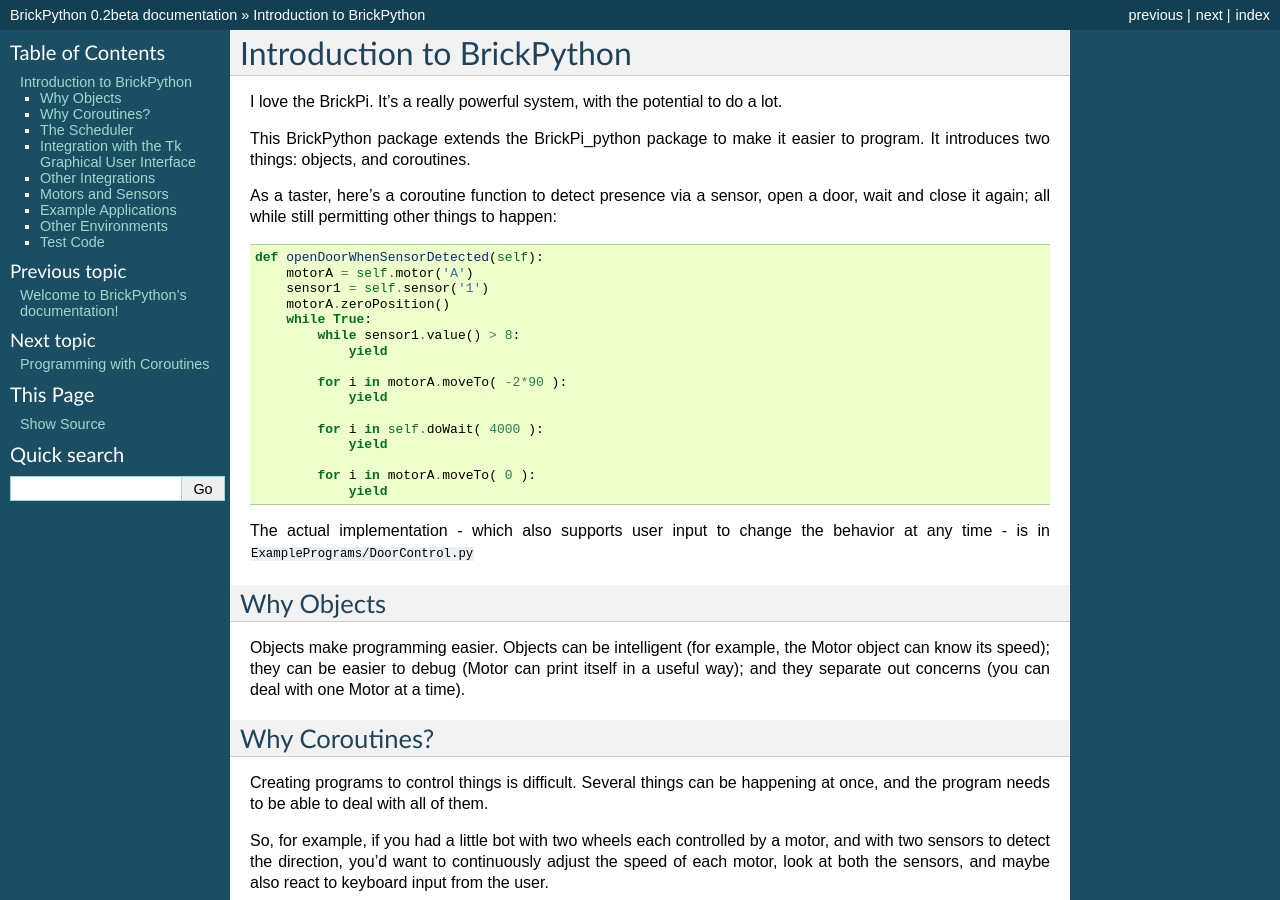
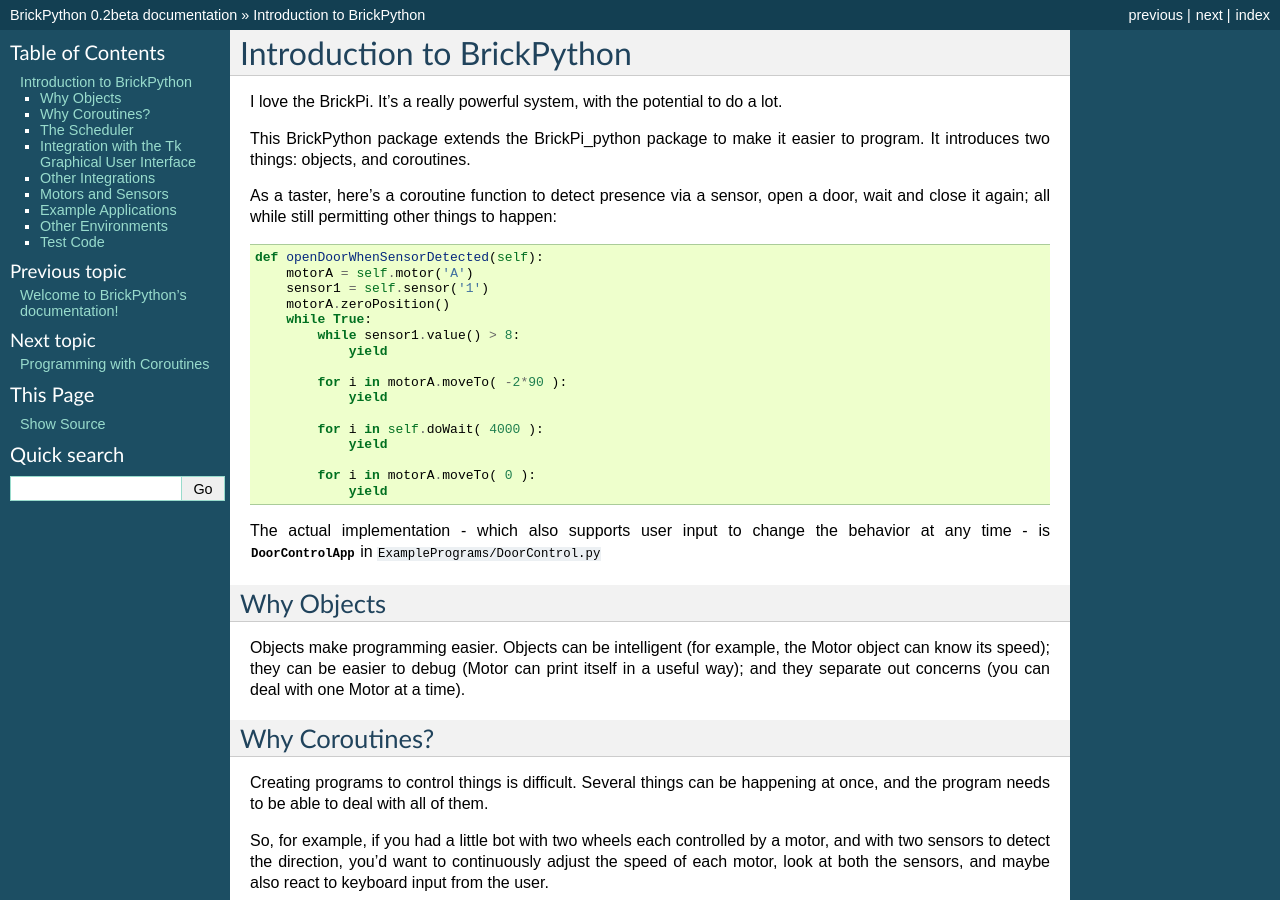
Before and after one commit to charlesweir/BrickPython, a Sphinx documentation site: the page built from docs/introduction.rst, in a window 1280 px wide and 900 px high. Built offline with Sphinx 7.4.7, drawn with Linux system fonts in a browser that asks for light colours; some of the changed text lies outside the part shown.

Commit message:
Fixed links bug in introduction documentation.

```diff
--- a/docs/introduction.rst
+++ b/docs/introduction.rst
@@ -26,7 +26,7 @@
             for i in motorA.moveTo( 0 ):
                 yield
 
-The actual implementation - which also supports user input to change the behavior at any time - is in ``ExamplePrograms/DoorControl.py``
+The actual implementation - which also supports user input to change the behavior at any time - is :class:`.DoorControlApp` in ``ExamplePrograms/DoorControl.py``
 
 Why Objects
 ===========
@@ -132,9 +132,9 @@
 Example Applications
 ====================
 
-* :class:`.MotorController` is for experimenting with a motor connected to port A.  It supports varying the PID settings, and moving different distances or at constant speed.
+* :class:`.MotorControllerApp` is for experimenting with a motor connected to port A.  It supports varying the PID settings, and moving different distances or at constant speed.
 
-* :class:`.DoorControl` is an example of more real-life functionality.  It uses a sensor to detect an approaching person, opens a door for 4 seconds, then closes it again.
+* :class:`.DoorControlApp` is an example of more real-life functionality.  It uses a sensor to detect an approaching person, opens a door for 4 seconds, then closes it again.
   on user input, it can 'lock' the door - closing it immediately and disabling it from opening again.
 
 Other Environments
```
